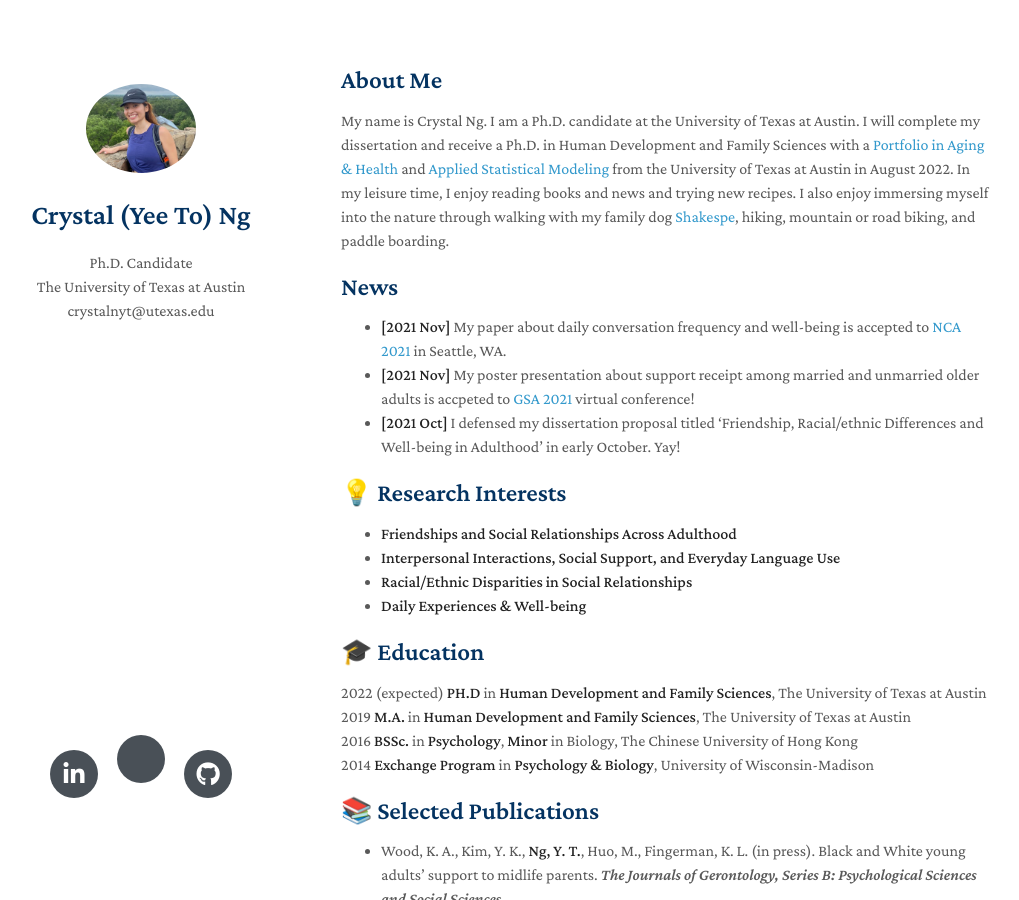
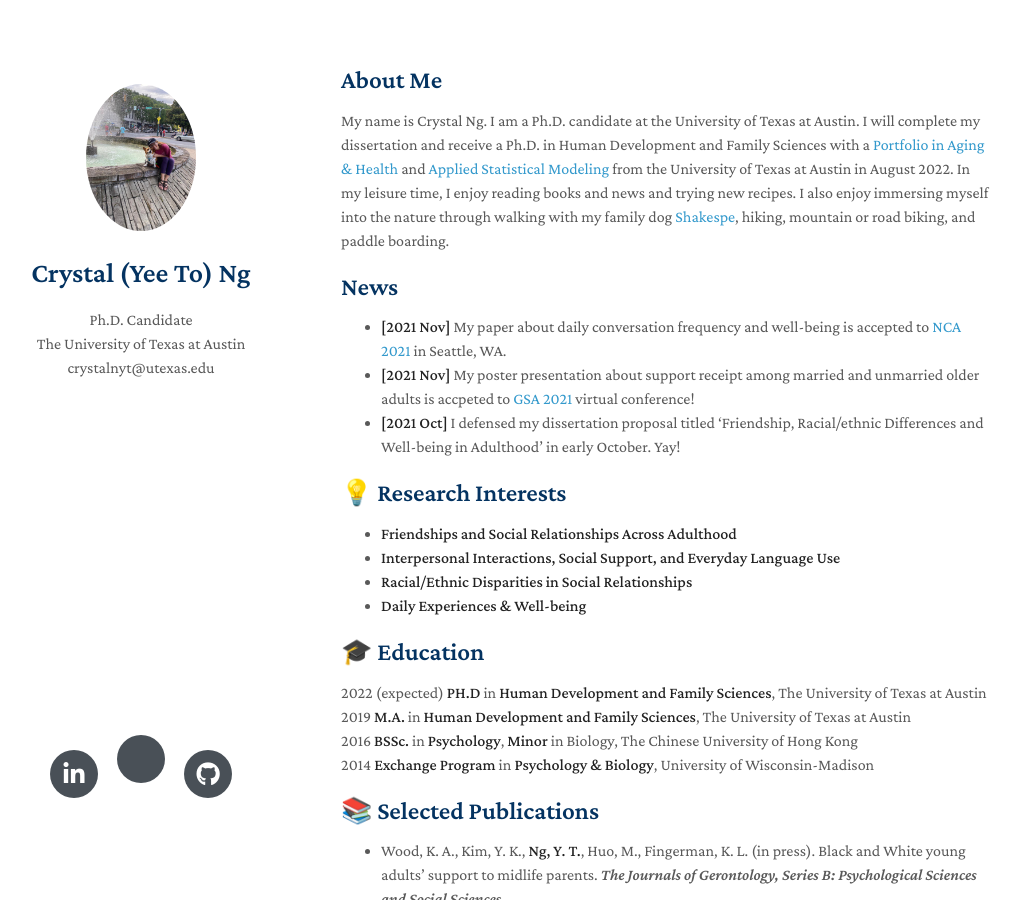
Before and after one commit to Crystal-ng/Crystal-ng.github.io, a Jekyll site: the page built from index.md, in a window 1280 px wide and 900 px high. Shown: the whole window, without its empty margins (129-1148 px from the left). Built offline with Jekyll 4.4.1, drawn with Linux system fonts in a browser that asks for light colours; nearby versions of some CDN libraries; a style sheet for code colours, icons or effects is not loaded; our own code applies the rules of GitHub Pages for plain Markdown files.

Commit message:
Update _config.yml

```diff
--- a/_config.yml
+++ b/_config.yml
@@ -6,7 +6,7 @@ keywords: minimal academic
 google_scholar: https://scholar.google.com/citations?user=887O6PoAAAAJ&hl=en
 github_link: https://github.com/Crystal-ng
 linkedin: https://www.linkedin.com/in/crystal-ng-01b712a0/
-avatar: ./assets/img/yeeto.png
+avatar: ./assets/img/WhatsApp Image 2021-11-12 at 5.34.15 PM.jpeg
 google_analytics: UA-111540567-4
 favicon: ./assets/img/favicon.png
 favicon_dark: ./assets/img/favicon-dark.png
```
